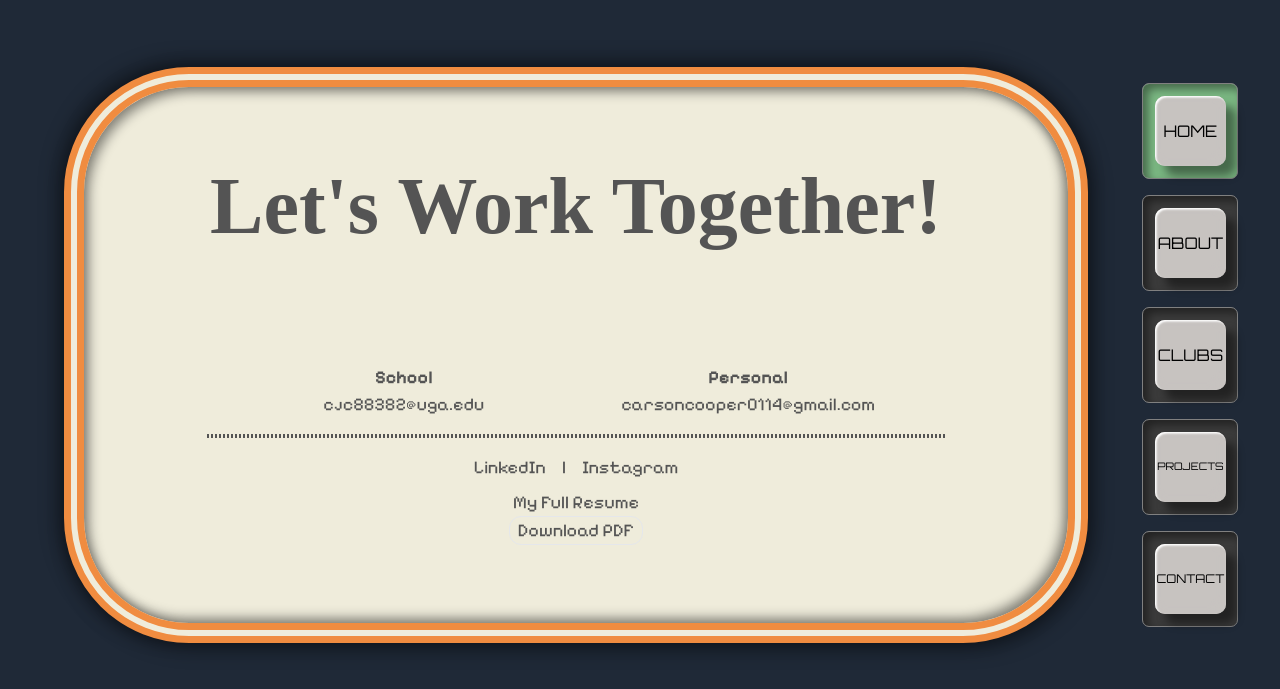
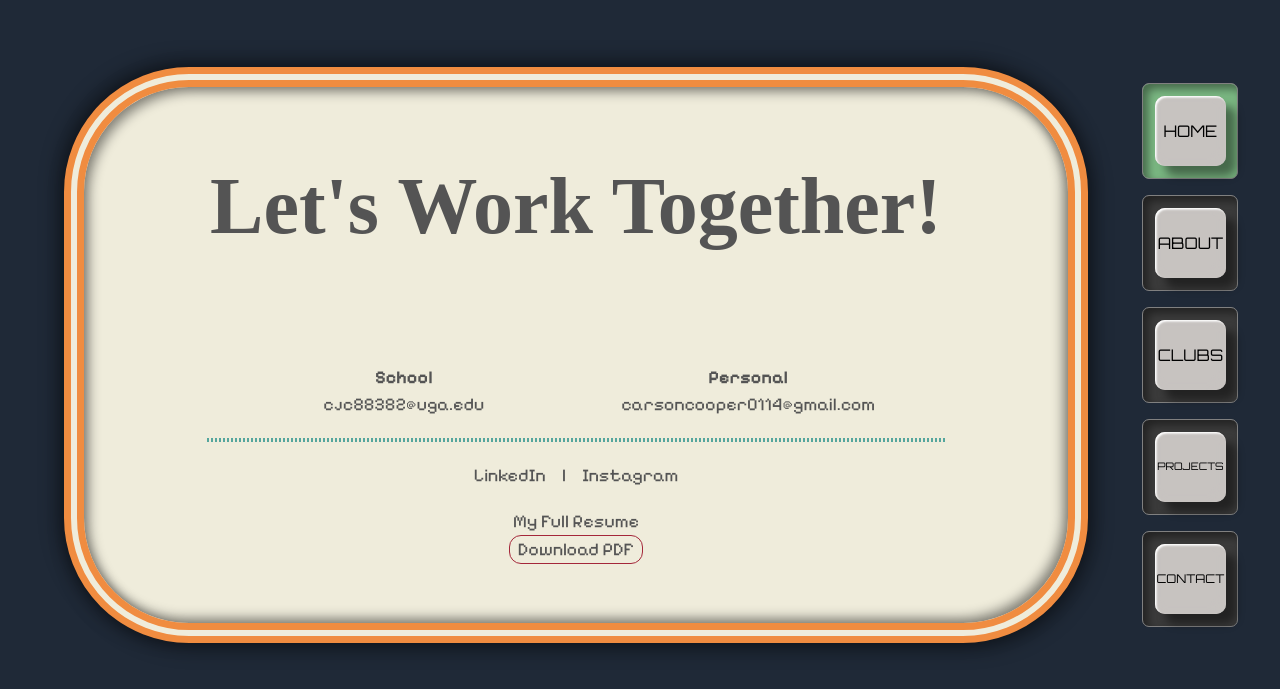
Before and after one commit to carsonjc14/Personal-Website, a Next.js app: page / in a window 1280 px wide. Shown: the part 3445-4134 px from the top of the page. Built offline with nearby package versions, Linux system fonts and the light colour scheme; a web font is replaced by a local one.

Commit message:
Style changes
minor style updates

```diff
--- a/app/page.tsx
+++ b/app/page.tsx
@@ -250,7 +250,7 @@ export default function Home() {
 
           <div className=" flex flex-col justify-space items-center my-[6%]">
 
-            <h1 className="text-[500%] text-center" >Let&apos;s Work Together!</h1>
+            <h1 className="text-[500%] text-center  " >Let&apos;s Work Together!</h1>
 
             {/* <section className="flex flex-col mt-20"> */}
 
@@ -266,9 +266,9 @@ export default function Home() {
                 </div>
               </section>
 
-              <hr className="mt-4 border border-[var(--foreground)] border-2 border-dotted w-[75%]"></hr>
+              <hr className="mt-[2%] border border-[var(--stripe-blue)] border-2 border-dotted w-[75%]"></hr>
 
-              <div className="mt-4 flex gap-4 row-start-2 col-start-1 col-span-2 items-center justify-center">
+              <div className="mt-[2%] flex gap-4 row-start-2 col-start-1 col-span-2 items-center justify-center">
                 <a href="www.linkedin.com/in/carson-cooper-04a0382ba" target="_blank">
                   <p>LinkedIn</p></a>
                   <p>|</p>
@@ -276,8 +276,8 @@ export default function Home() {
                   <p>Instagram</p></a>
               </div>
 
-              <p className="mt-2">My Full Resume</p>
-              <button onClick={dlPDF} className="border rounded-xl px-2">
+              <p className="mt-[2%]">My Full Resume</p>
+              <button onClick={dlPDF} className="border rounded-xl px-2 border-[var(--stripe-red)]">
                 <p>Download PDF</p>
               </button>
 
```
